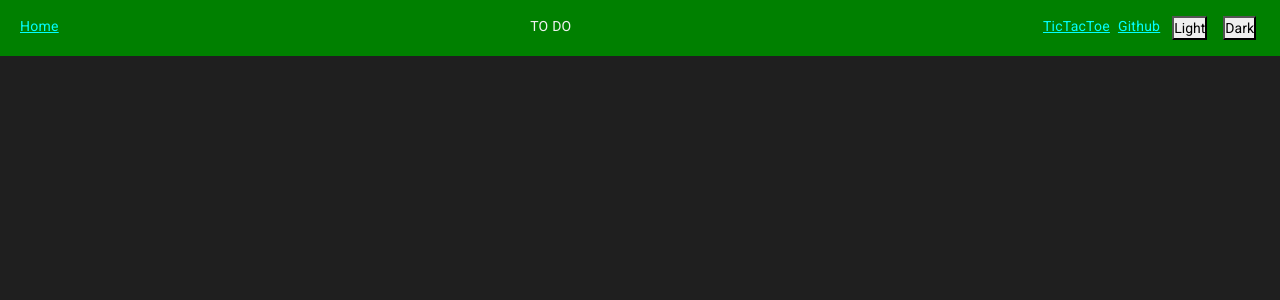
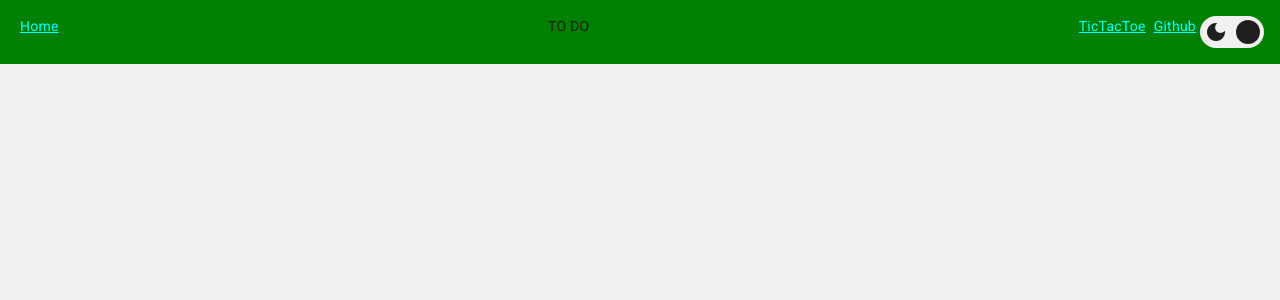
Before and after one commit to ionchiriac99/angular-project, an Angular app: page / in a window 1280 px wide. Shown: the top 300 px of the page. Built offline with nearby package versions, Linux system fonts and the light colour scheme.

Commit message:
add setting theme toggle button

```diff
--- a/src/app/core/navbar/navbar.component.html
+++ b/src/app/core/navbar/navbar.component.html
@@ -2,5 +2,4 @@
 <div>TO DO</div>
 <a routerLink='/tic-tac-toe' color="primary">TicTacToe</a>
 <a routerLink='/github' color="primary">Github</a>
-<button color="primary" (click)="setLight()">Light</button>
-<button color="primary" (click)="setDark()">Dark</button>
+<setting-theme></setting-theme>
--- /dev/null
+++ b/src/app/core/navbar/setting-theme/setting-theme.component.html
@@ -0,0 +1,5 @@
+<div (click)="change()">
+	<div class="toggle" #toggle></div>
+	<mat-icon class="dark">dark_mode</mat-icon>
+	<mat-icon class="light">light_mode</mat-icon>
+</div>
--- /dev/null
+++ b/src/app/core/navbar/setting-theme/setting-theme.component.scss
@@ -0,0 +1,38 @@
+:host {
+	padding: 0.25rem;
+	background-color: var(--base-color);
+	transition: background-color 300ms ease;
+	border-radius: 1rem;
+
+	&:hover {
+		cursor: pointer;
+	}
+
+	& > div {
+		position: relative;
+		display: flex;
+		align-items: center;
+		justify-content: space-between;
+		gap: 0.5rem;
+	}
+}
+
+mat-icon {
+	&.dark {
+		color: #1f1f1f;
+	}
+
+	&.light {
+		color: #f1f1f1;
+	}
+}
+
+.toggle {
+	position: absolute;
+	display: block;
+	height: 1.5rem;
+	width: 1.5rem;
+	border-radius: 50%;
+	background-color: var(--contrast-color);
+	transition: background-color 300ms ease, right 300ms ease;
+}
--- /dev/null
+++ b/src/app/core/navbar/setting-theme/setting-theme.component.ts
@@ -0,0 +1,27 @@
+import {AfterViewInit, Component, ElementRef, Renderer2, ViewChild} from '@angular/core';
+import {ColorMode, ColorModeService} from '../../services/color-mode.services';
+
+@Component({
+	selector: 'setting-theme',
+	templateUrl: './setting-theme.component.html',
+	styleUrls: ['./setting-theme.component.scss'],
+})
+export class SettingThemeComponent implements AfterViewInit {
+	@ViewChild('toggle') toggleButton: ElementRef;
+
+	constructor(private readonly colorModeService: ColorModeService, private readonly renderer: Renderer2) {}
+
+	public ngAfterViewInit(): void {
+		this.change();
+	}
+
+	public change(): void {
+		if (this.colorModeService.colorMode === ColorMode.DARK) {
+			this.colorModeService.setLight();
+			this.renderer.setStyle(this.toggleButton.nativeElement, 'right', '0px');
+		} else {
+			this.colorModeService.setDark();
+			this.renderer.setStyle(this.toggleButton.nativeElement, 'right', '32px');
+		}
+	}
+}
--- a/src/app/core/services/color-mode.services.ts
+++ b/src/app/core/services/color-mode.services.ts
@@ -8,8 +8,16 @@ export enum ColorMode {
 
 @Injectable({providedIn: 'root'})
 export class ColorModeService {
-	private colorMode: ColorMode = ColorMode.DARK;
+	private _colorMode: ColorMode = ColorMode.DARK;
 	private renderer: Renderer2;
+
+	public set colorMode(colorMode: ColorMode) {
+		this._colorMode = colorMode;
+	}
+
+	public get colorMode(): ColorMode {
+		return this._colorMode;
+	}
 
 	constructor(rendererFactory: RendererFactory2, @Inject(DOCUMENT) private document: Document) {
 		this.renderer = rendererFactory.createRenderer(null, null);
--- a/src/assets/scss/themes.scss
+++ b/src/assets/scss/themes.scss
@@ -1,7 +1,7 @@
 @mixin light-variables() {
 	--base-color: #f1f1f1;
 	--base-rgb-color: 255, 255, 255;
-	--contrast-color: #1f1f1f 	;
+	--contrast-color: #1f1f1f;
 	--contrast-rgb-color: 0, 0, 0;
 }
 
```
Also changed, not shown: src/app/core/navbar/navbar.module.ts (+6 -3 lines).
